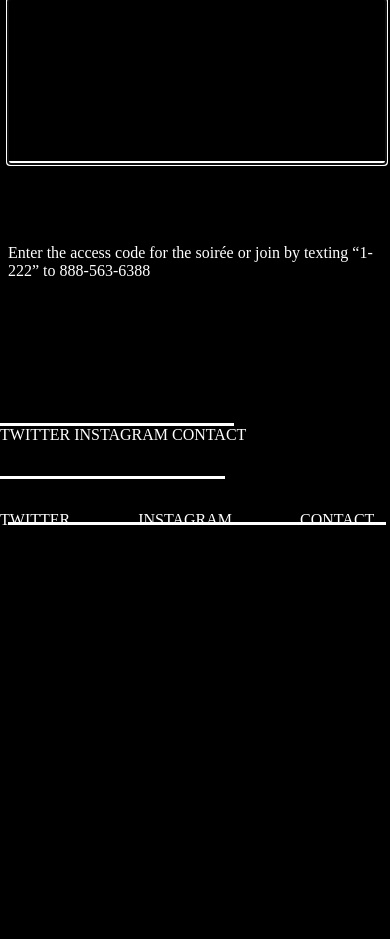
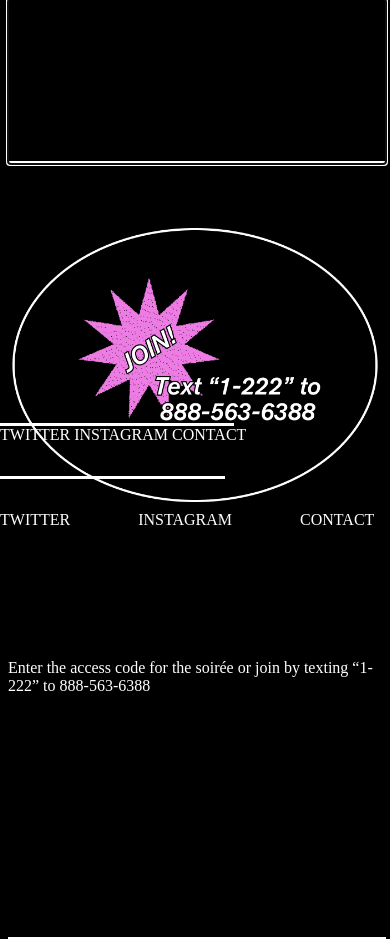
Before and after one commit to kevinavila/1222, a Node server app: page / in a window 390 px wide. Shown: the part 187-1126 px from the top of the page. Run offline with Node 20, Linux system fonts and the light colour scheme; style sheets or scripts are compiled from the project's sources; some libraries are stand-ins or nearby versions.

Commit message:
Added mobile join image

```diff
--- a/assets/scss/style.scss
+++ b/assets/scss/style.scss
@@ -62,6 +62,20 @@ a, a:hover {
 
   .items {
     width: fit-content;
+  }
+}
+
+.join-footer {
+
+  .items {
+    width: fit-content;
+  }
+
+  @media (min-height: 740px) {
+    position: absolute;
+    right: 0;
+    bottom: 0;
+    left: 0;
   }
 }
 
--- a/controllers/join.js
+++ b/controllers/join.js
@@ -1,5 +1,5 @@
 'use strict';
 
 exports.get = function(req, res) {
-	res.render('join', {layout: 'main', footer: 'footer fixed'})
+	res.render('join', {layout: 'main', footer: 'join-footer'})
 }
--- a/views/join.hbs
+++ b/views/join.hbs
@@ -8,6 +8,7 @@
       <img src="img/error.png" alt="invalid access code" width="17px" height="32px" class="float-left pr2">
       <p class="error-message pt1">INVALID ACCESS CODE</p>
     </div>
+    <img src="img/mobile_join.png" alt="text 1-222 to 888-563-6388 to join!" width="100%" class="py4">
   </div>
 
   <!-- Desktop -->
```
Also changed, not shown: assets/img/mobile_join.png (added).
